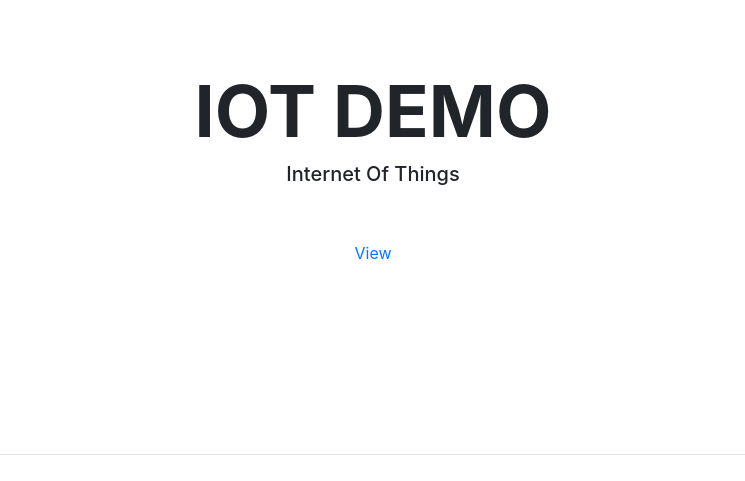
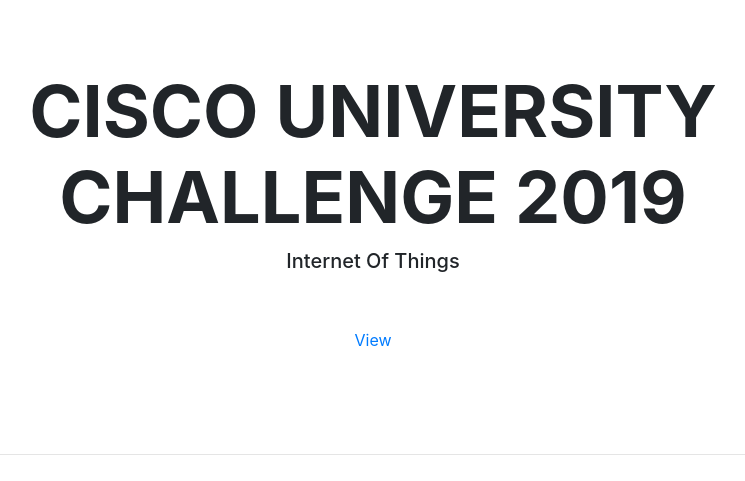
Before and after one commit to Mon-ius/IOT_API_basic, a Flask app: page / in a window 1280 px wide. Shown: the part 362-843 px from the top of the page, without its empty margins (267-1012 px from the left). Run offline with Flask 2, Linux system fonts and the light colour scheme; some libraries are stand-ins or nearby versions.

Commit message:
make it better again2

```diff
--- a/app/templates/main/index.html
+++ b/app/templates/main/index.html
@@ -20,7 +20,7 @@
             <div class="row pt-5 mt-3">
                 <div class="col-md-12 white-text text-center smooth-scroll">
                     <div class="white-text text-center wow fadeInUp" style="visibility: visible; animation-name: fadeInUp;">
-                        <h3 class="display-3 font-weight-bold text-uppercase">IOT Demo</h3>
+                        <h3 class="display-3 font-weight-bold text-uppercase">CISCO UNIVERSITY CHALLENGE 2019</h3>
                         <h5 class="mb-5">Internet Of Things</h5>
                         <a class="btn btn-outline-white btn-rounded wow fadeInUp waves-effect waves-light"
                             data-wow-delay="0.2s" href="{{url_for('main.chart')}}" data-offset="100" style="visibility: visible; animation-name: fadeInUp; animation-delay: 0.2s;">
```
